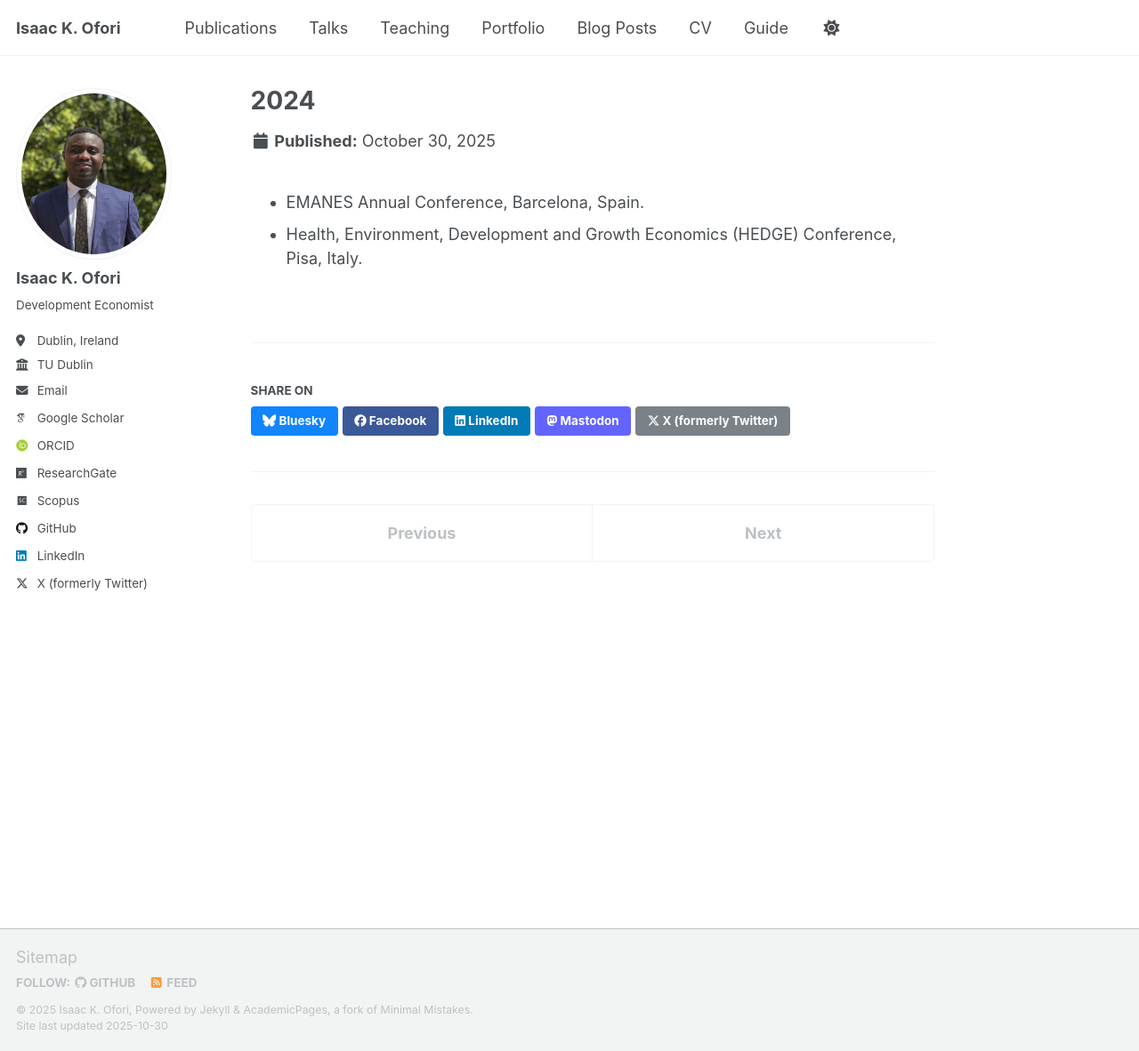
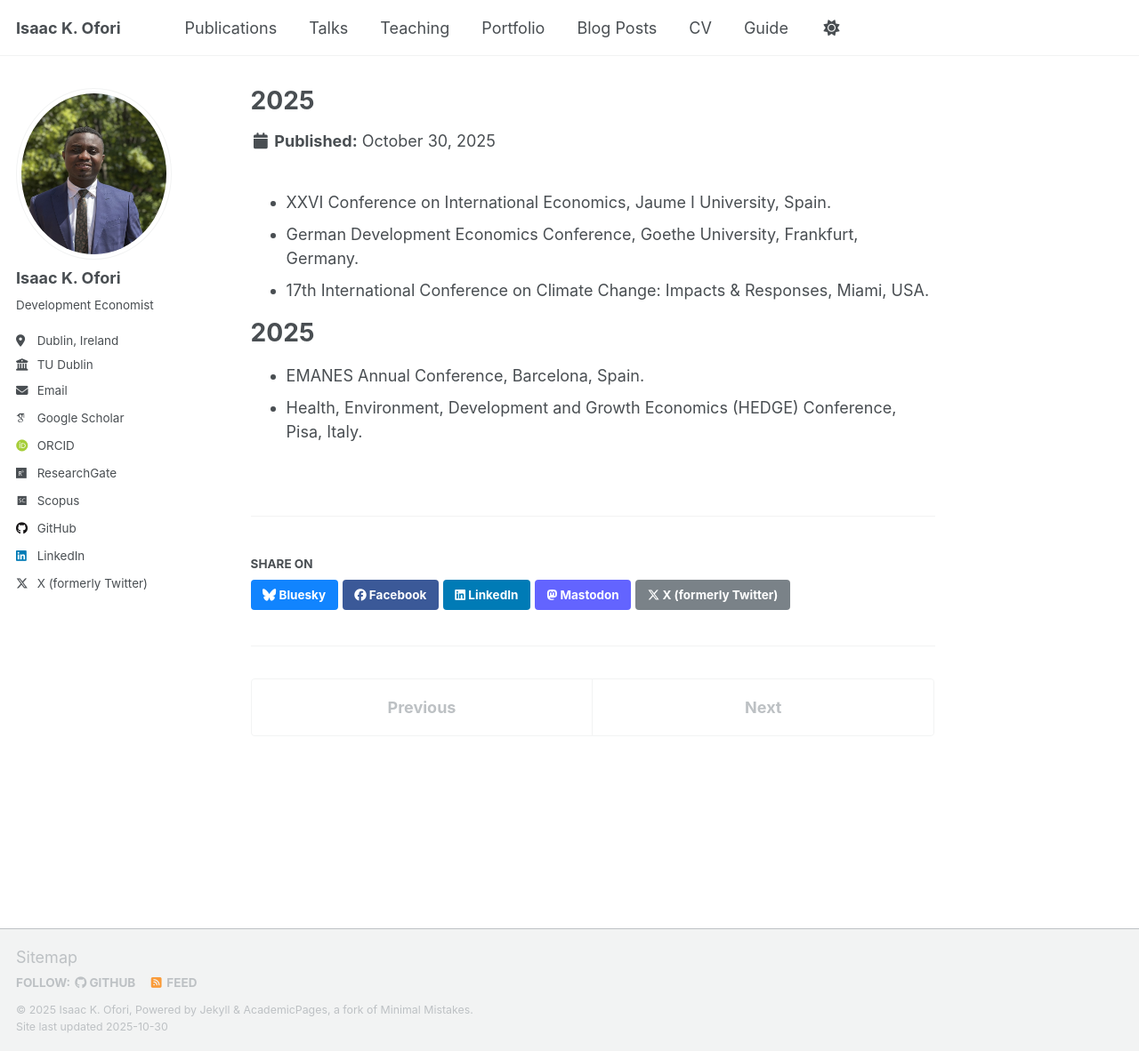
Before and after one commit to ikofori/ikofori.github.io, a Jekyll site: the page built from _talks/presentation.md, in a window 1280 px wide and 1182 px high. Shown: the whole window at 89% size. Built offline with Jekyll 4.4.1, drawn with Linux system fonts in a browser that asks for light colours; some web fonts are replaced; a script that is not in the unit is left out.

Commit message:
Update presentation.md

```diff
--- a/_talks/presentation.md
+++ b/_talks/presentation.md
@@ -1,11 +1,15 @@
 ---
-title: "2024"
+title: "2025"
 layout: single
 classes: wide
 permalink: /talks/2014-02-01-talk-2
 ---
 
+- XXVI Conference on International Economics, Jaume I University, Spain.
+- German Development Economics Conference, Goethe University, Frankfurt, Germany.
+- 17th International Conference on Climate Change: Impacts & Responses, Miami, USA.
 
+# 2025
 
 - EMANES Annual Conference, Barcelona, Spain.
 - Health, Environment, Development and Growth Economics (HEDGE) Conference, Pisa, Italy.
```
